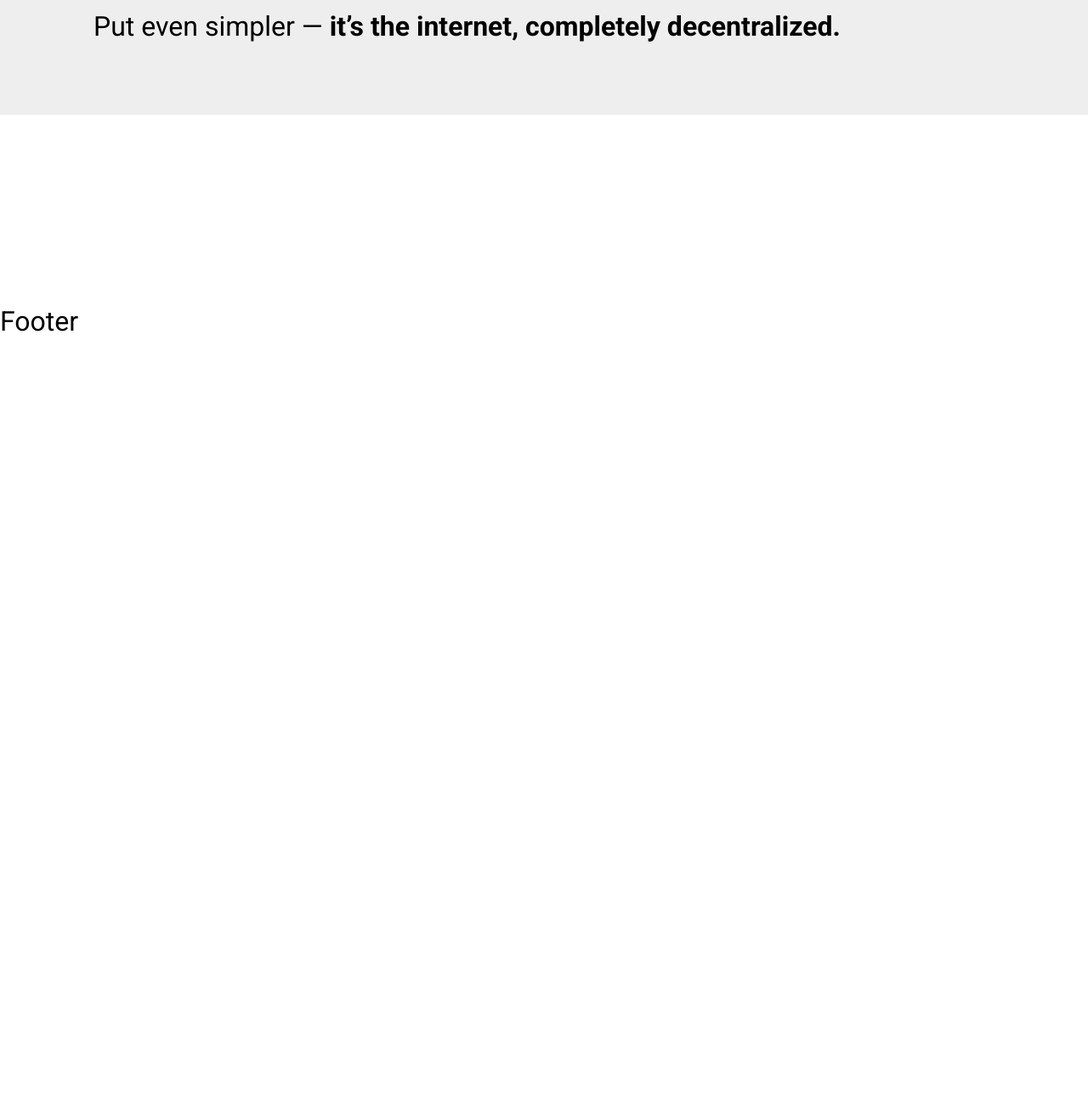
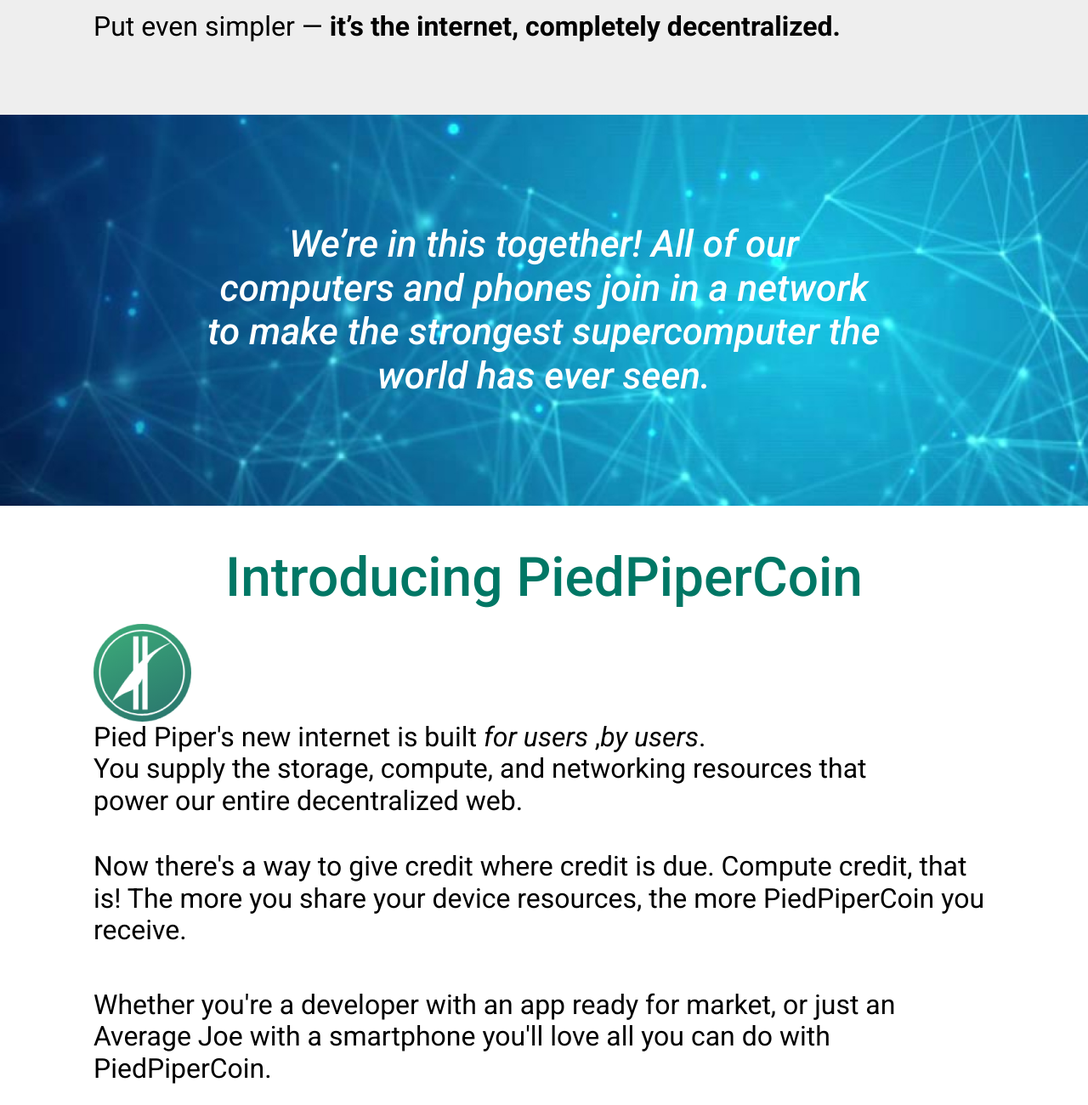
Before and after one commit to GrigoryMem/PiedPiper, a plain HTML site: page index.html in a window 1280 px wide. Shown: the part 1100-2400 px from the top of the page at 85% size. Before the commit the page ends 1497 px from the top, so only its background shows below. Drawn offline with Linux system fonts and the light colour scheme.

Commit message:
4. section coin

```diff
--- a/css/style.css
+++ b/css/style.css
@@ -66,14 +66,19 @@
 .block-text{
 	font-size: 32px;
 	font-weight: 400;
-	padding:0 55px;
+
 }
 .block-text p:not(:last-child){
 	margin-bottom: 50px;
 }
 
-.block-text span{
+.block-text._bold span{
 	font-weight: 700;
+}
+
+
+.block-text._italic span{
+	font-style:italic;
 }
 
 .clear{
@@ -227,7 +232,7 @@
 }
 
 .problem__text {
-
+	padding:0 55px;
 }
 
 
@@ -237,8 +242,15 @@
 
 
 
+/* tagline */
+
+.tagline{
+	background: url("/img/tagline/background-2.jpg") no-repeat;
+	background-size:cover;
+}
+
 .tagline__text{
-	padding:0 163px;
+	padding:127px 188px;
 
 }
 
@@ -246,7 +258,55 @@
 
 	color:#fff;
 	font-style: italic;
-	font-size: 48px;
+	font-size: 44px;
 	font-weight: 500;
+	text-align:center;
+	line-height: 1.17;
+	/* max-width: 893px; */
 
 }
+
+
+/* coin */
+.pipercoin{
+	padding:48px 0 92px 0;
+}
+
+.pipercoin__container {
+}
+.container {
+}
+.pipercoin__body {
+}
+.pipercoin__subtitle {
+}
+.subtitle {
+}
+.pipercoin__description {
+	padding:0 55px 0px 55px;
+}
+
+.pipercoin__icon{
+	display: inline-block;
+	width: 115px;
+	height: 115px;
+	margin-right:48px;
+}
+
+.description__text{
+	display: inline-block;
+	max-width: 930px;
+	padding-right:18px;
+
+	margin-bottom: 40px;
+}
+
+.pipercoin__text{
+	padding:0 55px 0 55px;
+
+}
+
+
+
+.icon__pipercoin {
+}
--- a/index.html
+++ b/index.html
@@ -65,7 +65,7 @@
                     <div class="problem__container container">
                         <div class="problem__body">
                             <h2 class="problem__subtitle subtitle">The Problem</h2>
-                            <div class="problem__text block-text">
+                            <div class="problem__text block-text _bold">
                                 <p>Beneath the flashy homepages of your favorite sites lurk Hooli™ and other evil corporations out to hoard and sell your most personal data.
                                 </p>
                                 <p>What was built to be the ultimate platform for the free sharing of knowledge has turned into a money-hungry monster feasting on our privacy and freedom.
@@ -88,6 +88,36 @@
                             We’re in this together! All of our computers and phones join in a network to make the strongest supercomputer the world has ever seen.
                         </div>
                     </div>
+                    </section>
+                <section class="pipercoin">
+                    <div class="pipercoin__container container">
+                        <div class="pipercoin__body">
+                            <h2 class="pipercoin__subtitle subtitle">
+                                Introducing PiedPiperCoin
+                            </h2>
+                            <div class="pipercoin__description description">
+                                <img class="pipercoin__icon icon__pipercoin" src="./img/coin/PPC Logo.png" alt="Логотип">
+                                <div class="description__text block-text _italic">
+                                    Pied Piper's new internet is built  <span>for users</span>  ,<span>by users</span>. <br>
+                                You supply the storage, compute, and networking resources that <br> power our entire decentralized web.
+                                </div>
+                            </div>
+                            <div class="pipercoin__text block-text">
+                                <p>
+                                    Now there's a way to give credit where credit is due. Compute credit, that is!
+The more you share your device resources, the more PiedPiperCoin you receive.
+
+
+                                </p>
+                                <p>
+                                    Whether you're a developer with an app ready for market, or just an Average Joe with a smartphone you'll love all you can do with PiedPiperCoin.
+                                </p>
+                            </div>
+
+                        </div>
+                    </div>
+
+
                 </section>
         </main>
         <footer class="footer">
```
Also changed, not shown: img/coin/PPC Logo.png (added).
